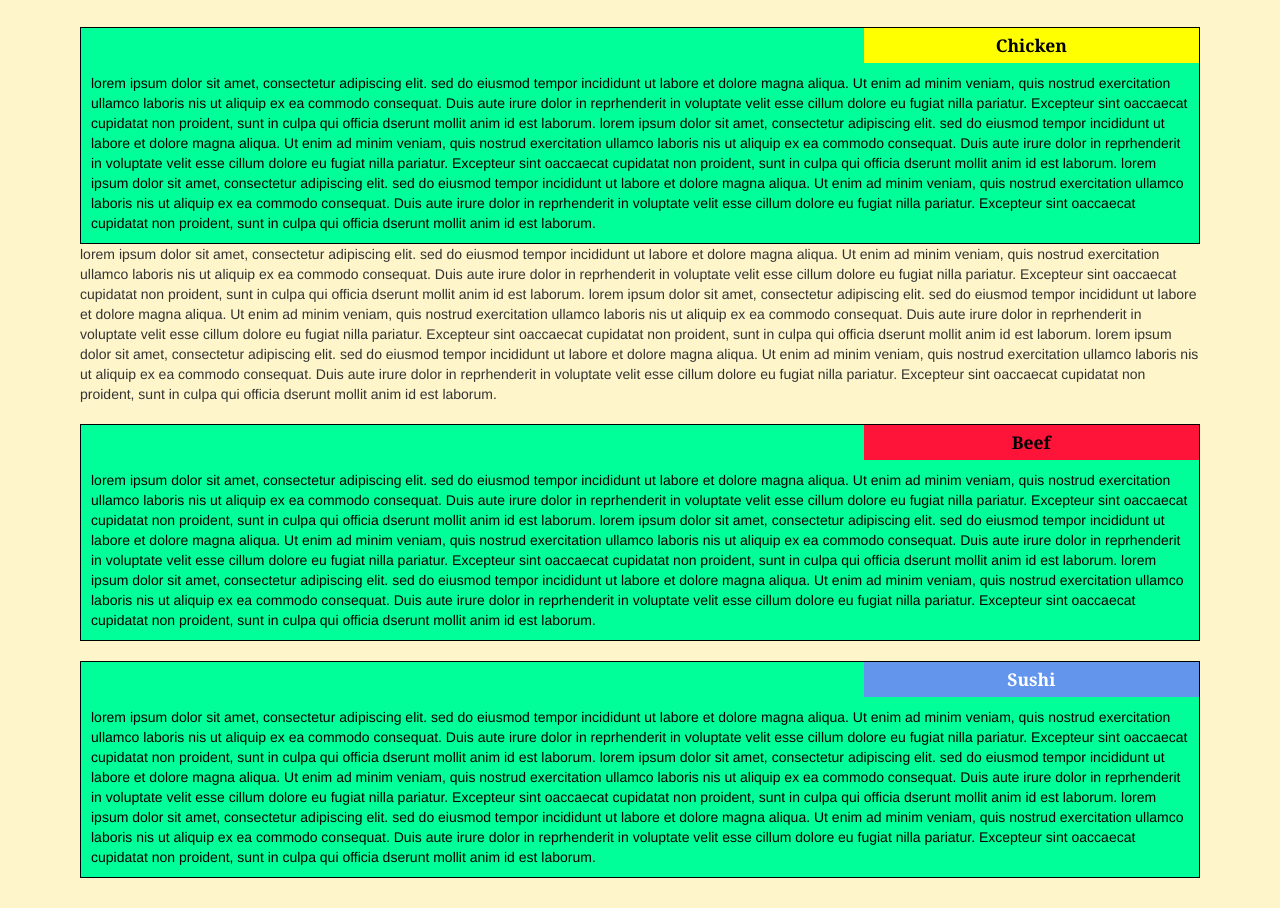
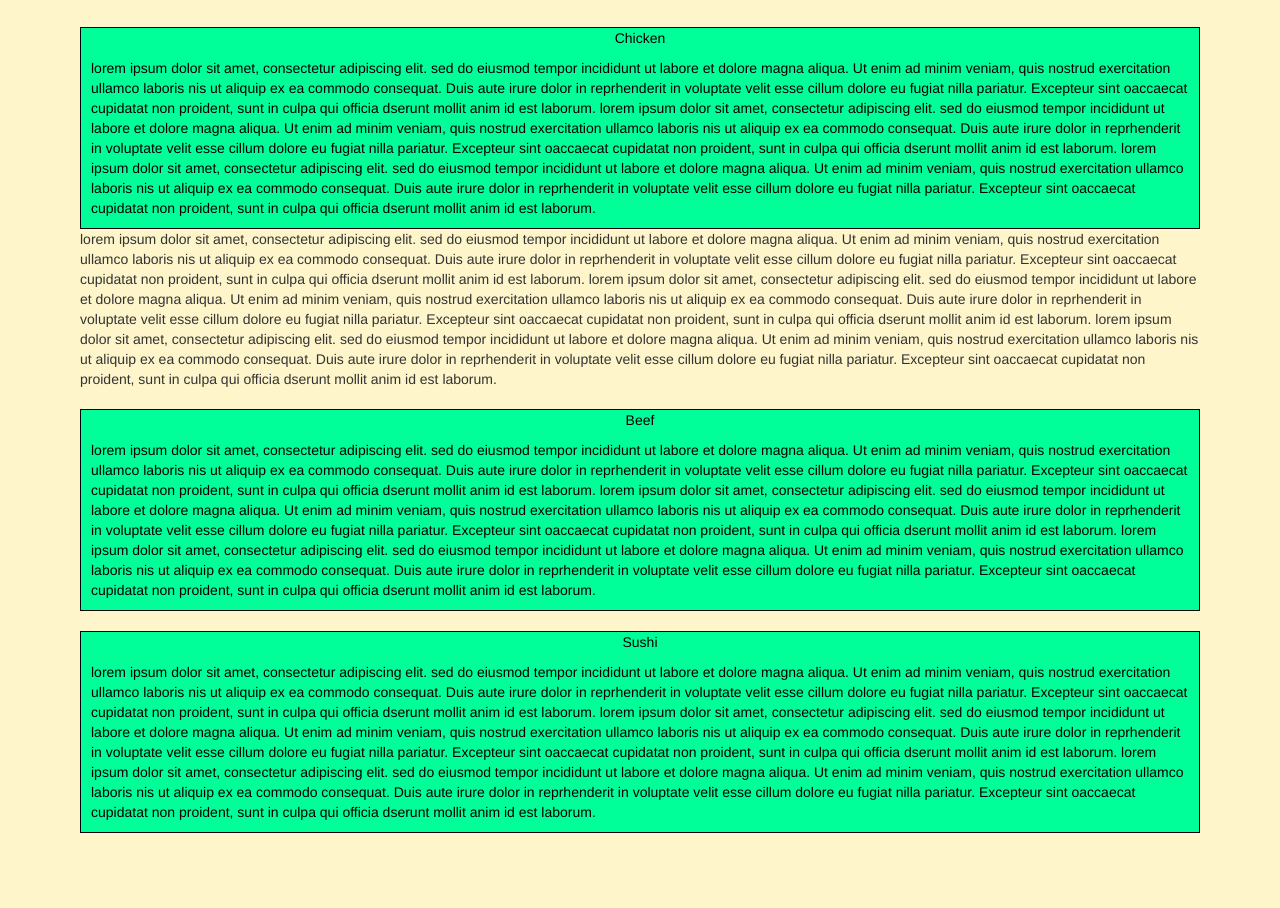
Before and after one commit to EdwSote68/mod3-solution, a plain HTML site: page index.html in a window 1280 px wide. Shown: the part 153-1061 px from the top of the page. After the commit the page ends 1016 px from the top, so only its background shows below. Drawn offline with nearby package versions, Linux system fonts and the light colour scheme; a script that the page names is missing.

Commit message:
Update index.html

```diff
--- a/index.html
+++ b/index.html
@@ -50,7 +50,7 @@
 	<div class="row container container-fluid">
 	<div class="col-md-12 col-sm-12 col-xs-12" id="chicken-div">
 		<section>
-		<div id="chicken">
+		<div class="text-center">
 			Chicken
 		</div>
 		<p>lorem ipsum dolor sit amet, consectetur adipiscing elit. sed do eiusmod tempor incididunt ut labore et dolore magna aliqua.  Ut enim ad minim veniam, quis nostrud exercitation ullamco laboris nis ut aliquip ex ea commodo consequat.  Duis aute irure dolor in reprhenderit in voluptate velit esse cillum dolore eu fugiat nilla pariatur.  Excepteur sint oaccaecat cupidatat non proident, sunt in culpa qui officia dserunt mollit anim id est laborum.  lorem ipsum dolor sit amet, consectetur adipiscing elit. sed do eiusmod tempor incididunt ut labore et dolore magna aliqua.  Ut enim ad minim veniam, quis nostrud exercitation ullamco laboris nis ut aliquip ex ea commodo consequat.  Duis aute irure dolor in reprhenderit in voluptate velit esse cillum dolore eu fugiat nilla pariatur.  Excepteur sint oaccaecat cupidatat non proident, sunt in culpa qui officia dserunt mollit anim id est laborum. lorem ipsum dolor sit amet, consectetur adipiscing elit. sed do eiusmod tempor incididunt ut labore et dolore magna aliqua.  Ut enim ad minim veniam, quis nostrud exercitation ullamco laboris nis ut aliquip ex ea commodo consequat.  Duis aute irure dolor in reprhenderit in voluptate velit esse cillum dolore eu fugiat nilla pariatur.  Excepteur sint oaccaecat cupidatat non proident, sunt in culpa qui officia dserunt mollit anim id est laborum.</p>
@@ -58,7 +58,7 @@
 	</div>
 	<div class="col-md-12 col-sm-12 col-xs-12" id="beef-div">
 		<section>
-		<div id="beef">
+		<div class="text-center">
 			Beef
 		</div>
 		<p>lorem ipsum dolor sit amet, consectetur adipiscing elit. sed do eiusmod tempor incididunt ut labore et dolore magna aliqua.  Ut enim ad minim veniam, quis nostrud exercitation ullamco laboris nis ut aliquip ex ea commodo consequat.  Duis aute irure dolor in reprhenderit in voluptate velit esse cillum dolore eu fugiat nilla pariatur.  Excepteur sint oaccaecat cupidatat non proident, sunt in culpa qui officia dserunt mollit anim id est laborum.  lorem ipsum dolor sit amet, consectetur adipiscing elit. sed do eiusmod tempor incididunt ut labore et dolore magna aliqua.  Ut enim ad minim veniam, quis nostrud exercitation ullamco laboris nis ut aliquip ex ea commodo consequat.  Duis aute irure dolor in reprhenderit in voluptate velit esse cillum dolore eu fugiat nilla pariatur.  Excepteur sint oaccaecat cupidatat non proident, sunt in culpa qui officia dserunt mollit anim id est laborum. lorem ipsum dolor sit amet, consectetur adipiscing elit. sed do eiusmod tempor incididunt ut labore et dolore magna aliqua.  Ut enim ad minim veniam, quis nostrud exercitation ullamco laboris nis ut aliquip ex ea commodo consequat.  Duis aute irure dolor in reprhenderit in voluptate velit esse cillum dolore eu fugiat nilla pariatur.  Excepteur sint oaccaecat cupidatat non proident, sunt in culpa qui officia dserunt mollit anim id est laborum.</p>
@@ -66,7 +66,7 @@
 	</div>
 	<div class="col-md-12 col-sm-12 col-xs-12" id="sushi-div">
 		<section>
-		<div id="sushi">
+		<div class="text-center">
 			Sushi
 		</div>
 		<p>lorem ipsum dolor sit amet, consectetur adipiscing elit. sed do eiusmod tempor incididunt ut labore et dolore magna aliqua.  Ut enim ad minim veniam, quis nostrud exercitation ullamco laboris nis ut aliquip ex ea commodo consequat.  Duis aute irure dolor in reprhenderit in voluptate velit esse cillum dolore eu fugiat nilla pariatur.  Excepteur sint oaccaecat cupidatat non proident, sunt in culpa qui officia dserunt mollit anim id est laborum.  lorem ipsum dolor sit amet, consectetur adipiscing elit. sed do eiusmod tempor incididunt ut labore et dolore magna aliqua.  Ut enim ad minim veniam, quis nostrud exercitation ullamco laboris nis ut aliquip ex ea commodo consequat.  Duis aute irure dolor in reprhenderit in voluptate velit esse cillum dolore eu fugiat nilla pariatur.  Excepteur sint oaccaecat cupidatat non proident, sunt in culpa qui officia dserunt mollit anim id est laborum. lorem ipsum dolor sit amet, consectetur adipiscing elit. sed do eiusmod tempor incididunt ut labore et dolore magna aliqua.  Ut enim ad minim veniam, quis nostrud exercitation ullamco laboris nis ut aliquip ex ea commodo consequat.  Duis aute irure dolor in reprhenderit in voluptate velit esse cillum dolore eu fugiat nilla pariatur.  Excepteur sint oaccaecat cupidatat non proident, sunt in culpa qui officia dserunt mollit anim id est laborum.</p>
```
